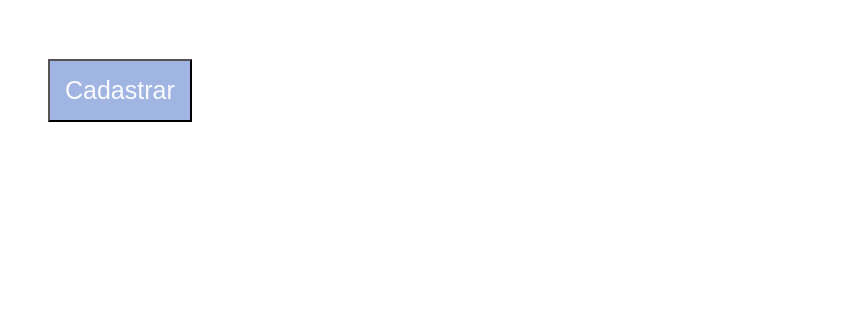
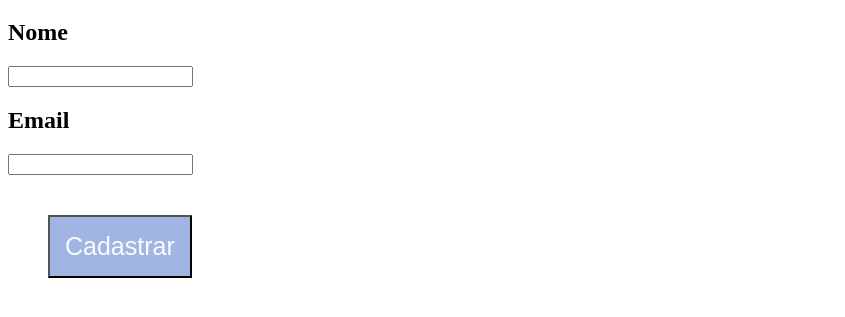
Before and after one commit to willokko/Amigo-Secreto, a plain HTML site: page creation.html in a window 1280 px wide. Shown: the part 61-378 px from the top of the page, without its empty margins (0-845 px from the left). Drawn offline with Linux system fonts and the light colour scheme.

Commit message:
Update creation.html

```diff
--- a/creation.html
+++ b/creation.html
@@ -1,13 +1,23 @@
 <!DOCTYPE html>
 <html>
 <head>
-    <title>Amigo Secreto</title>
+    <title>Cadastro</title>
     <link type="text/css" rel="stylesheet" href="./styles.css">
 </head>
 <body>
     <h1>Amigo Secreto INTIN</h1>
 
-    <button class="botao" id="cadastro">Cadastrar</button>
+    <div>
+        <h2>Nome</h2>
+        <input id="nome" type="text" name="nome"/>
+    </div>
+    <div>
+        <h2>Email</h2>
+        <input id="email" type="email" name="email"/>
+    </div>
+
+    <button class="botao" id="cadastrarButton">Cadastrar</button>
 
 </body>
+<script src="creation.js"></script>
 </html>
```
